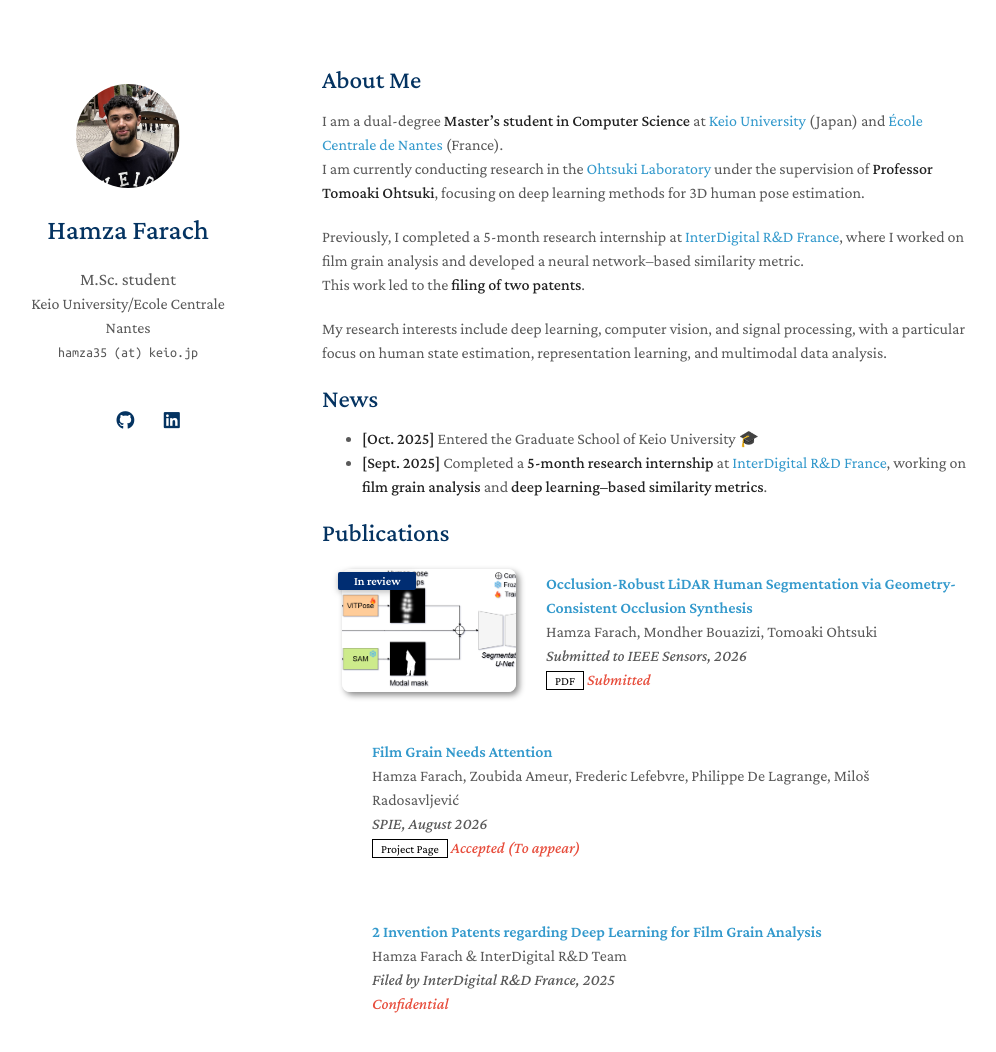
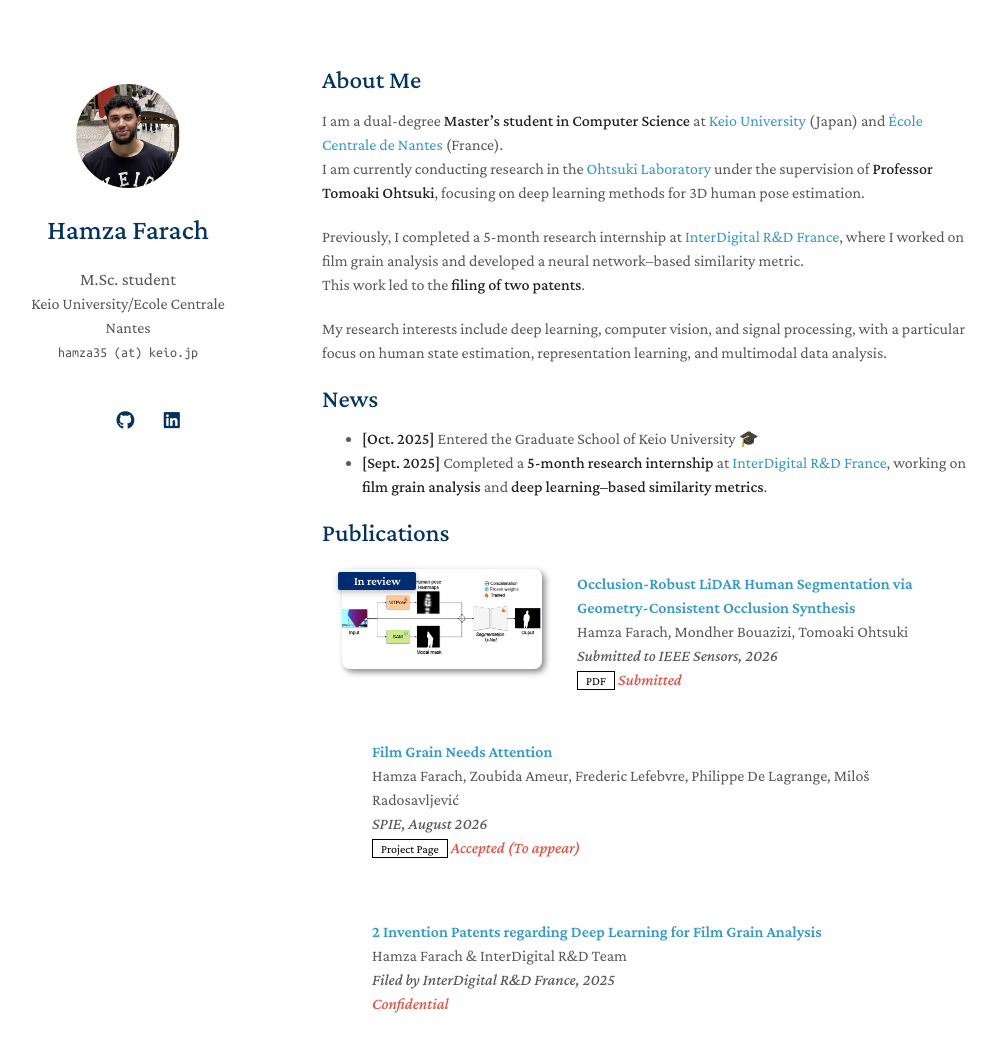
Before and after one commit to hamza963213/hamza-farach.github.io, a Jekyll site: the page built from index.md, in a window 1280 px wide and 1162 px high. Shown: the top 1052 px of the window, without its empty margins (148-1144 px from the left). Built offline with Jekyll 4.4.1, drawn with Linux system fonts in a browser that asks for light colours; a style sheet for code colours, icons or effects is not loaded; our own code applies the rules of GitHub Pages for plain Markdown files.

Commit message:
Update publications.css

```diff
--- a/assets/css/publications.css
+++ b/assets/css/publications.css
@@ -79,4 +79,15 @@ blockquote { background: var(--global-bg-color); border-left: 2px solid var(--gl
 
 .publications ol.bibliography li div.abstract.hidden.open { border-color: var(--global-text-color); }
 
-.publications ol.bibliography li .teaser { border-radius: 8px; box-shadow: 3px 3px 6px #888; height: 123px; width: 270px; margin-top: 5px; margin-left: 5px; margin-bottom: 5px; object-fit: cover; }
+.publications ol.bibliography li .teaser {
+    border-radius: 8px;
+    box-shadow: 3px 3px 6px #888;
+    height: 100px;        /* Hauteur fixe pour aligner tes publications */
+    width: auto;          /* Laisse l'image choisir sa largeur selon ses proportions */
+    max-width: 200px;     /* Empêche l'image de devenir trop large */
+    margin-top: 5px;
+    margin-left: 5px;
+    margin-bottom: 5px;
+    object-fit: contain;  /* Affiche l'image en entier sans la couper */
+    background-color: transparent; /* Au cas où il y a des marges */
+}
```
